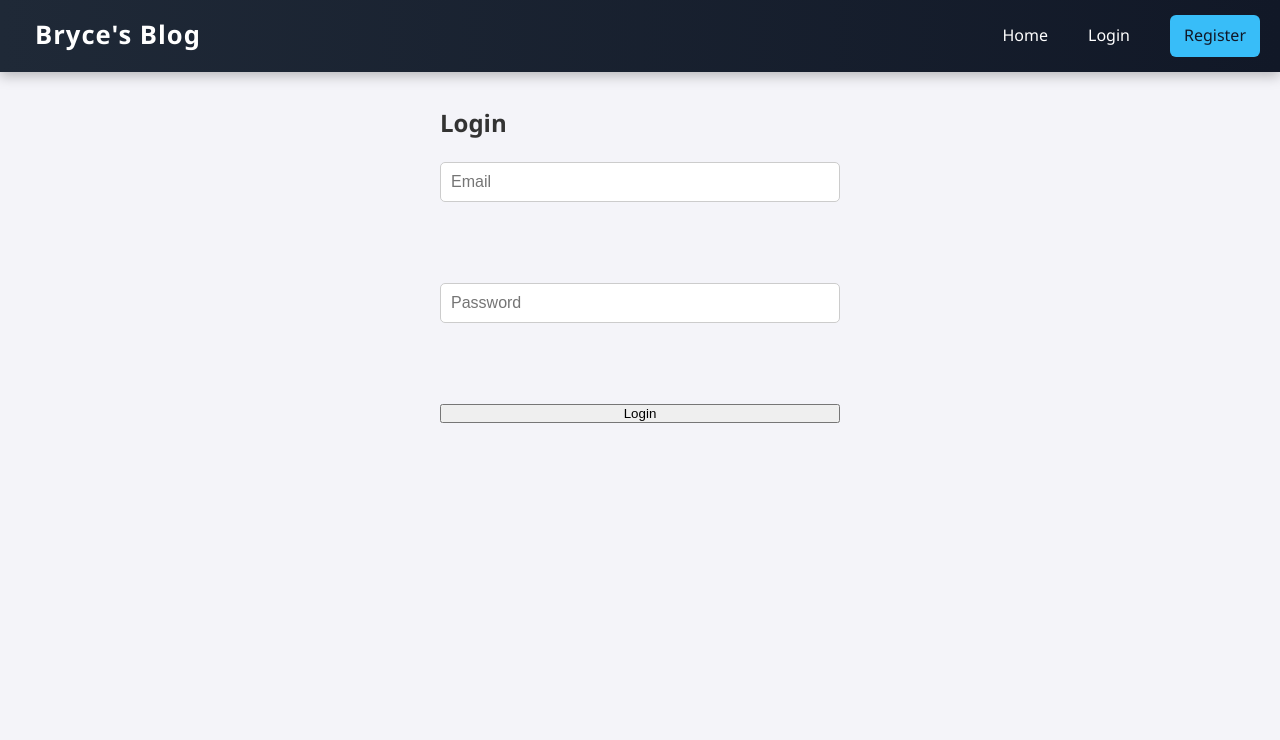
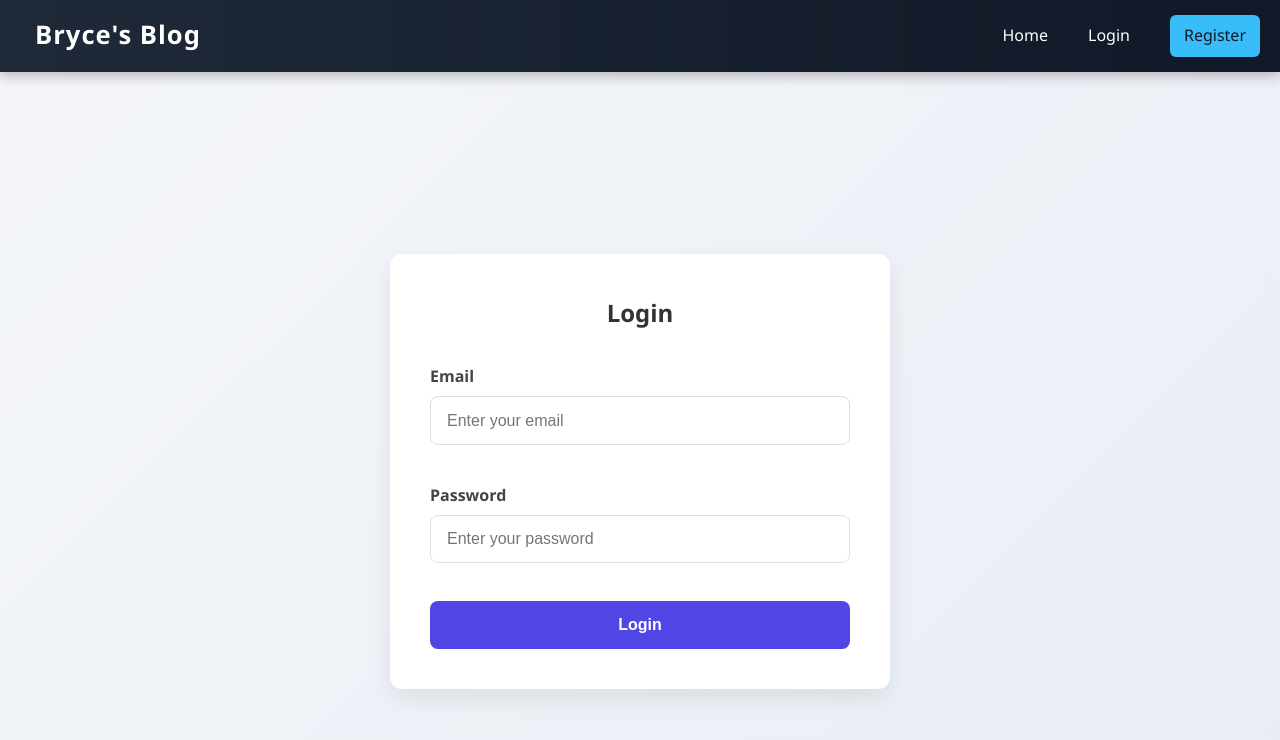
Before and after one commit to bgt1717/Mern-Blog-2026, a React app in the folder frontend/: page /login in a window 1280 px wide. Shown: the top 740 px of the page. Built offline with nearby package versions, Linux system fonts and the light colour scheme; the HTML template or start-up script is replaced by a standard one.

Commit message:
Log in UI Update

```diff
--- /dev/null
+++ b/frontend/src/pages/Login.css
@@ -0,0 +1,105 @@
+/* Center container like other pages */
+.auth-container {
+  min-height: 100vh;
+  display: flex;
+  justify-content: center;
+  align-items: center;
+  background: linear-gradient(135deg, #f4f6f9, #e8edf5);
+  padding: 2rem;
+}
+
+/* Card layout */
+.auth-card {
+  width: 100%;
+  max-width: 500px;
+  background: #ffffff;
+  padding: 2.5rem;
+  border-radius: 12px;
+  box-shadow: 0 10px 25px rgba(0, 0, 0, 0.08);
+}
+
+/* Heading */
+.auth-card h2 {
+  text-align: center;
+  margin-bottom: 2rem;
+  color: #333;
+}
+
+/* Error message */
+.auth-error {
+  background: #ffe5e5;
+  color: #d8000c;
+  padding: 0.75rem 1rem;
+  border-radius: 8px;
+  margin-bottom: 1.5rem;
+  font-size: 0.95rem;
+  text-align: center;
+}
+
+/* Form */
+.auth-form {
+  display: flex;
+  flex-direction: column;
+}
+
+.form-group {
+  display: flex;
+  flex-direction: column;
+  margin-bottom: 1.4rem;
+}
+
+.form-group label {
+  font-weight: 600;
+  margin-bottom: 0.4rem;
+  color: #444;
+}
+
+.form-group input {
+  padding: 0.9rem 1rem;
+  border-radius: 8px;
+  border: 1px solid #ddd;
+  font-size: 1rem;
+  transition: all 0.2s ease;
+}
+
+/* Focus effect */
+.form-group input:focus {
+  outline: none;
+  border-color: #4f46e5;
+  box-shadow: 0 0 0 3px rgba(79, 70, 229, 0.15);
+}
+
+/* Submit button */
+.auth-btn {
+  padding: 0.95rem;
+  border: none;
+  border-radius: 8px;
+  background-color: #4f46e5;
+  color: white;
+  font-size: 1rem;
+  font-weight: 600;
+  cursor: pointer;
+  transition: all 0.2s ease;
+}
+
+.auth-btn:hover {
+  background-color: #4338ca;
+  transform: translateY(-2px);
+}
+
+.auth-btn:active {
+  transform: translateY(0);
+}
+
+/* Responsive */
+@media (max-width: 768px) {
+  .auth-card {
+    padding: 2rem;
+  }
+}
+
+@media (max-width: 480px) {
+  .auth-card {
+    padding: 1.5rem;
+  }
+}
--- a/frontend/src/pages/Login.jsx
+++ b/frontend/src/pages/Login.jsx
@@ -2,6 +2,7 @@ import { useState, useContext } from "react";
 import API from "../api/axios";
 import { AuthContext } from "../context/AuthContext";
 import { useNavigate } from "react-router-dom";
+import "./Login.css";
 
 export default function Login() {
   const [formData, setFormData] = useState({ email: "", password: "" });
@@ -18,25 +19,50 @@ export default function Login() {
 
     try {
       const res = await API.post("/auth/login", formData);
-      login(res.data); // <-- update context
-      navigate("/");    // <-- redirect home
+      login(res.data);
+      navigate("/");
     } catch (err) {
       setError(err.response?.data?.message || "Login failed");
     }
   };
 
   return (
-    <div style={{ maxWidth: "400px", margin: "2rem auto" }}>
-      <h2>Login</h2>
-      {error && <p style={{ color: "red" }}>{error}</p>}
+    <div className="auth-container">
+      <div className="auth-card">
+        <h2>Login</h2>
 
-      <form onSubmit={handleSubmit}>
-        <input type="email" name="email" placeholder="Email" value={formData.email} onChange={handleChange} required />
-        <br /><br />
-        <input type="password" name="password" placeholder="Password" value={formData.password} onChange={handleChange} required />
-        <br /><br />
-        <button type="submit">Login</button>
-      </form>
+        {error && <div className="auth-error">{error}</div>}
+
+        <form onSubmit={handleSubmit} className="auth-form">
+          <div className="form-group">
+            <label>Email</label>
+            <input
+              type="email"
+              name="email"
+              placeholder="Enter your email"
+              value={formData.email}
+              onChange={handleChange}
+              required
+            />
+          </div>
+
+          <div className="form-group">
+            <label>Password</label>
+            <input
+              type="password"
+              name="password"
+              placeholder="Enter your password"
+              value={formData.password}
+              onChange={handleChange}
+              required
+            />
+          </div>
+
+          <button type="submit" className="auth-btn">
+            Login
+          </button>
+        </form>
+      </div>
     </div>
   );
 }
```
